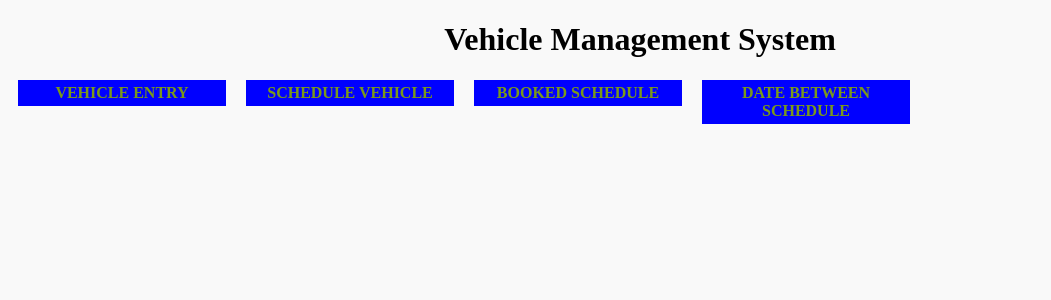
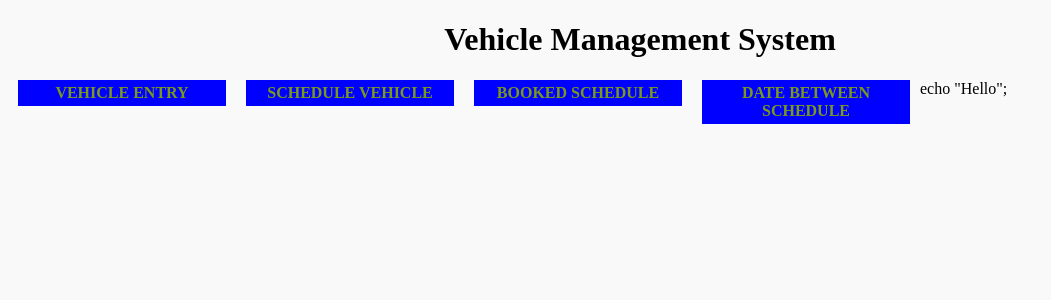
Before and after one commit to reduan/Demo-Vehicle-Management-System, a PHP site: page / in a window 1280 px wide. Shown: the top 300 px of the page, without its empty margins (0-1051 px from the left). Run offline with PHP 8.4, Linux system fonts and the light colour scheme.

Commit message:
Vehicle Management Application

```diff
--- a/index.php
+++ b/index.php
@@ -55,5 +55,6 @@
         <li><a href="DateBetweenSchedule.php">Date Between Schedule</a></li>
     </ul>
 
+    echo "Hello";
 </body>
 </html>
```
